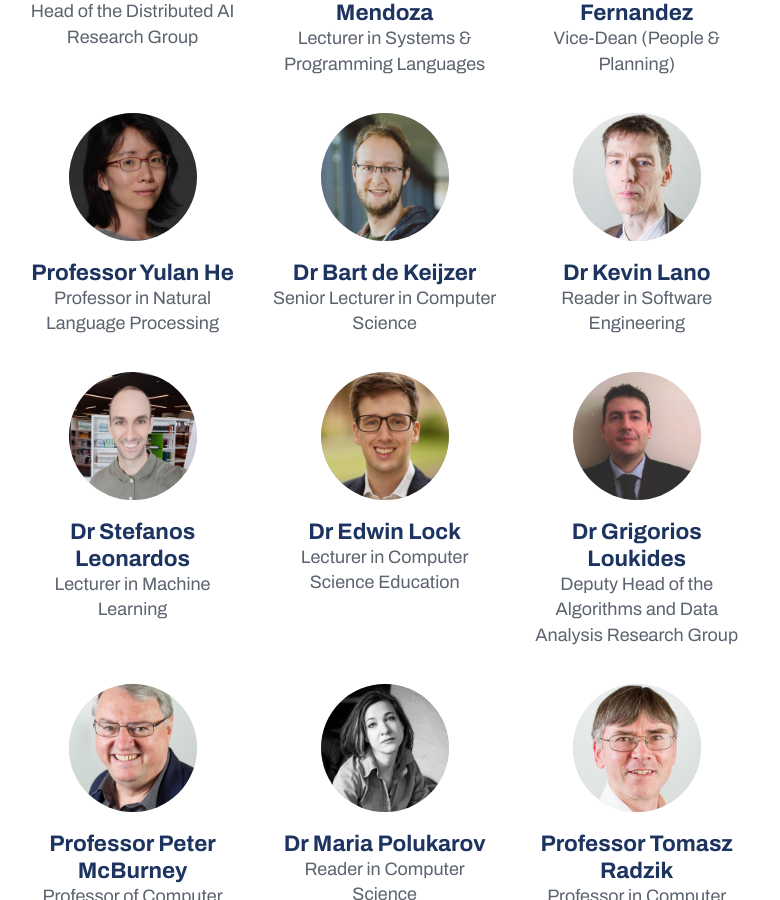
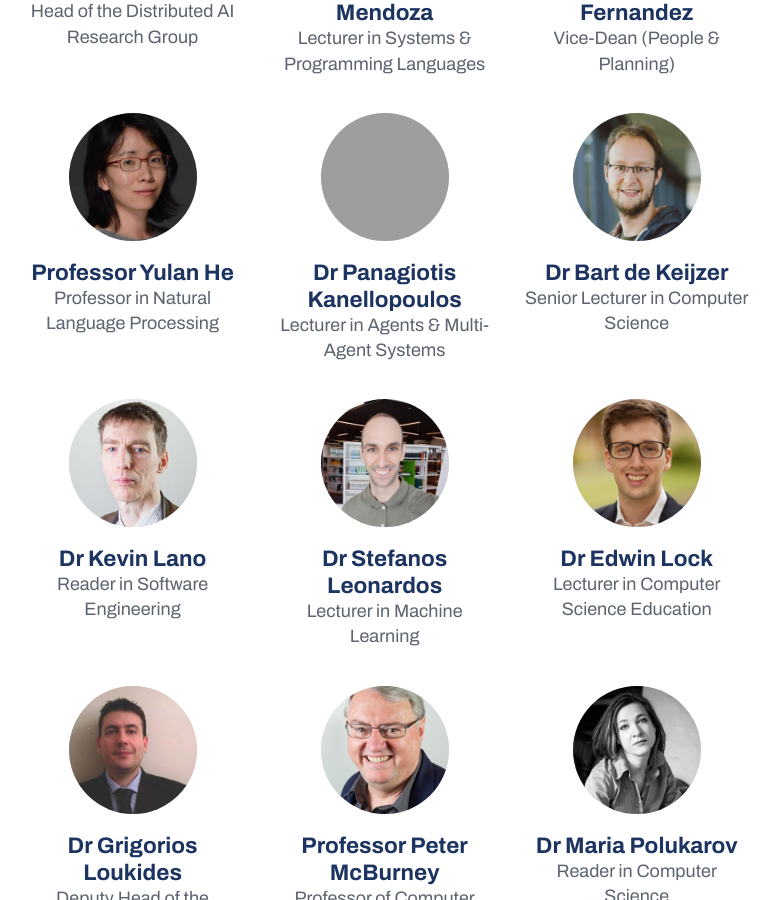
Before and after one commit to KCL-EconFin-Hub/kcl-econfin-hub.github.io, a Jekyll site: the page built from index.html, in a window 1280 px wide and 900 px high, scrolled down 2625 px. Shown: the whole window, without its empty margins (52-832 px from the left). Built offline with Jekyll 4.4.1, drawn with Linux system fonts in a browser that asks for light colours; grey boxes are pictures that could not be loaded.

Commit message:
Update people.yml

```diff
--- a/_data/people.yml
+++ b/_data/people.yml
@@ -69,6 +69,11 @@ members:
     job_title: "Reader in Software Engineering"
     website: "https://www.kcl.ac.uk/people/kevin-lano"
 
+  - name: "Dr Panagiotis Kanellopoulos"
+    photo: "panagiotis-kanellopoulos.jpg"
+    job_title: "Lecturer in Agents & Multi-Agent Systems"
+    website: "https://www.kcl.ac.uk/people/panagiotis-kanellopoulos"
+
   - name: "Dr Stefanos Leonardos"
     photo: "stefanos-leonardos.jpg"
     job_title: "Lecturer in Machine Learning"
```
